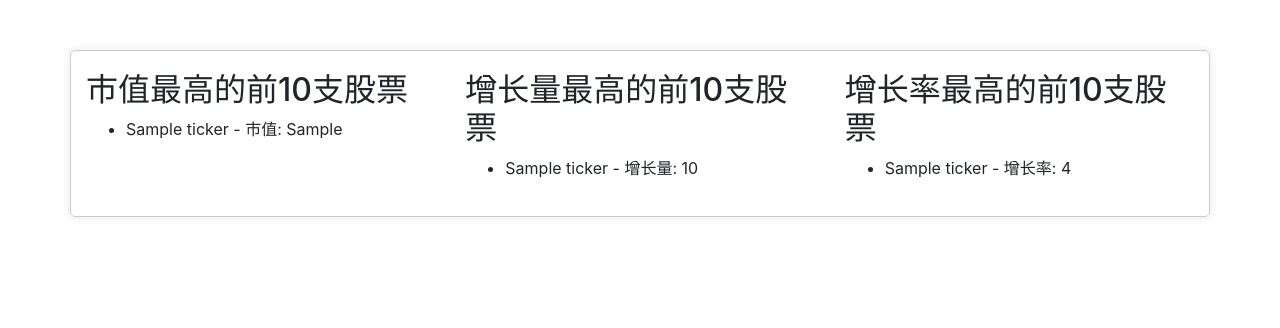
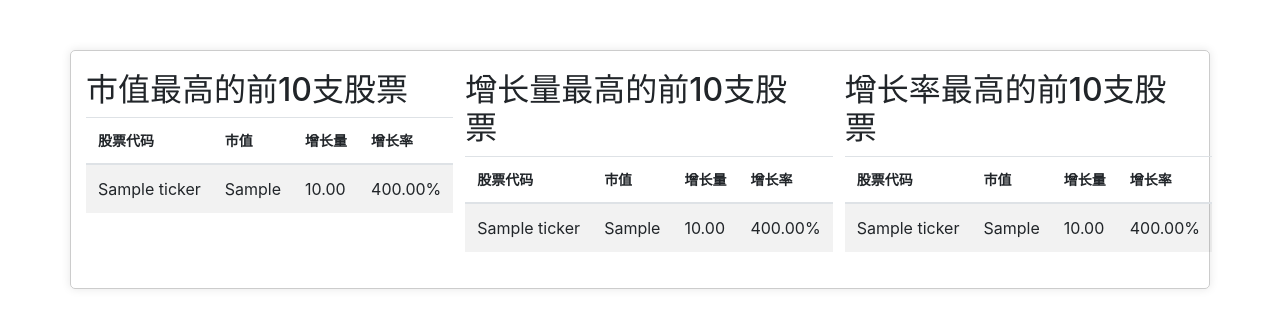
Before and after one commit to WeiYoung1013/NUSSOC_AI-ML_for_finance_GROUP7, a Flask app: template templates/homepage.html in a window 1280 px wide. Shown: the part 68-396 px from the top of the page. Run offline with Flask 3, Linux system fonts and the light colour scheme; the template is opened without the code that fills it: most values are stand-ins (such as "Sample title", 1, 10 or a date in 2020); some libraries are stand-ins or nearby versions.

Commit message:
update homepage

```diff
--- a/StockAnalyzer.py
+++ b/StockAnalyzer.py
@@ -22,6 +22,9 @@ class StockAnalyzer:
             info = stock.info
             if 'marketCap' in info and info['marketCap'] is not None:
                 market_cap = info['marketCap']
+                # 修正 AVGO 市值问题
+                if symbol == 'AVGO':
+                    market_cap /= 10
                 market_caps[symbol] = market_cap
 
         sorted_market_caps = {k: v for k, v in sorted(market_caps.items(), key=lambda item: item[1], reverse=True)}
@@ -38,13 +41,17 @@ class StockAnalyzer:
                 latest_close = hist['Close'].iloc[-1]
                 growth_amount = latest_close - prev_close
                 growth_rate = growth_amount / prev_close
+                market_cap = stock.info['marketCap']
+                # 修正 AVGO 市值问题
+                if ticker == 'AVGO':
+                    market_cap /= 10
                 stock_data.append({
                     'ticker': ticker,
                     'prev_close': prev_close,
                     'latest_close': latest_close,
                     'growth_amount': growth_amount,
                     'growth_rate': growth_rate,
-                    'market_cap': stock.info['marketCap']
+                    'market_cap': market_cap
                 })
         df = pd.DataFrame(stock_data)
         return df
--- a/blueprints/homepage.py
+++ b/blueprints/homepage.py
@@ -3,6 +3,32 @@ from StockAnalyzer import StockAnalyzer
 from extends import cache  # 导入缓存实例
 
 hp = Blueprint('hp', __name__, url_prefix="/")
+
+# 定义自定义过滤器
+def format_number(value):
+    if isinstance(value, (float, int)):
+        if value > 1e6:
+            return f"{value:.2e}"  # 使用科学计数法
+        return f"{value:.2f}"  # 保留两位小数
+    return value
+
+def format_percentage(value):
+    if isinstance(value, (float, int)):
+        return f"{value:.2%}"  # 转换为百分比格式
+    return value
+
+# 注册过滤器
+@hp.app_template_filter()
+def scientific(value):
+    return format_number(value)
+
+@hp.app_template_filter()
+def format_two_decimal(value):
+    return format_number(value)
+
+@hp.app_template_filter()
+def percentage(value):
+    return format_percentage(value)
 
 @hp.route('')
 def homepage():
--- a/templates/homepage.html
+++ b/templates/homepage.html
@@ -5,6 +5,17 @@
 {% block head %}
 <!-- 引入 Bootstrap CSS -->
 <link href="https://stackpath.bootstrapcdn.com/bootstrap/4.5.2/css/bootstrap.min.css" rel="stylesheet">
+<style>
+    th, td {
+        white-space: nowrap;
+        overflow: hidden;
+        text-overflow: ellipsis;
+    }
+    th {
+        font-size: 14px; /* 调整表头字体大小 */
+    }
+</style>
+
 {% endblock %}
 
 {% block content %}
@@ -12,27 +23,72 @@
     <div class="row">
         <div class="col-md-4">
             <h2>市值最高的前10支股票</h2>
-            <ul>
+            <table class="table table-striped">
+                <thead>
+                    <tr>
+                        <th>股票代码</th>
+                        <th>市值</th>
+                        <th>增长量</th>
+                        <th>增长率</th>
+                    </tr>
+                </thead>
+                <tbody>
                     {% for stock in top_10_market_cap %}
-                <li>{{ stock.ticker }} - 市值: {{ stock.market_cap }}</li>
+                    <tr>
+                        <td>{{ stock.ticker }}</td>
+                        <td>{{ stock.market_cap|scientific }}</td>
+                        <td>{{ stock.growth_amount|format_two_decimal }}</td>
+                        <td>{{ stock.growth_rate|percentage }}</td>
+                    </tr>
                     {% endfor %}
-            </ul>
+                </tbody>
+            </table>
         </div>
         <div class="col-md-4">
             <h2>增长量最高的前10支股票</h2>
-            <ul>
+            <table class="table table-striped">
+                <thead>
+                    <tr>
+                        <th>股票代码</th>
+                        <th>市值</th>
+                        <th>增长量</th>
+                        <th>增长率</th>
+                    </tr>
+                </thead>
+                <tbody>
                     {% for stock in top_10_growth_amount %}
-                <li>{{ stock.ticker }} - 增长量: {{ stock.growth_amount }}</li>
+                    <tr>
+                        <td>{{ stock.ticker }}</td>
+                        <td>{{ stock.market_cap|scientific }}</td>
+                        <td>{{ stock.growth_amount|format_two_decimal }}</td>
+                        <td>{{ stock.growth_rate|percentage }}</td>
+                    </tr>
                     {% endfor %}
-            </ul>
+                </tbody>
+            </table>
         </div>
         <div class="col-md-4">
             <h2>增长率最高的前10支股票</h2>
-            <ul>
+            <table class="table table-striped">
+                <thead>
+                    <tr>
+                        <th>股票代码</th>
+                        <th>市值</th>
+                        <th>增长量</th>
+                        <th>增长率</th>
+                    </tr>
+                </thead>
+                <tbody>
                     {% for stock in top_10_growth_rate %}
-                <li>{{ stock.ticker }} - 增长率: {{ stock.growth_rate }}</li>
+                    <tr>
+                        <td>{{ stock.ticker }}</td>
+                        <td>{{ stock.market_cap|scientific }}</td>
+                        <td>{{ stock.growth_amount|format_two_decimal }}</td>
+                        <td>{{ stock.growth_rate|percentage }}</td>
+                    </tr>
                     {% endfor %}
-            </ul>
+                </tbody>
+            </table>
         </div>
     </div>
 </div>
```
Also changed, not shown: static/images/portfolio_value_lightgbm.png, static/images/portfolio_value_lstm.png, static/images/portfolio_value_xgboost.png. Lines whose indentation alone changed are shown as unchanged.
